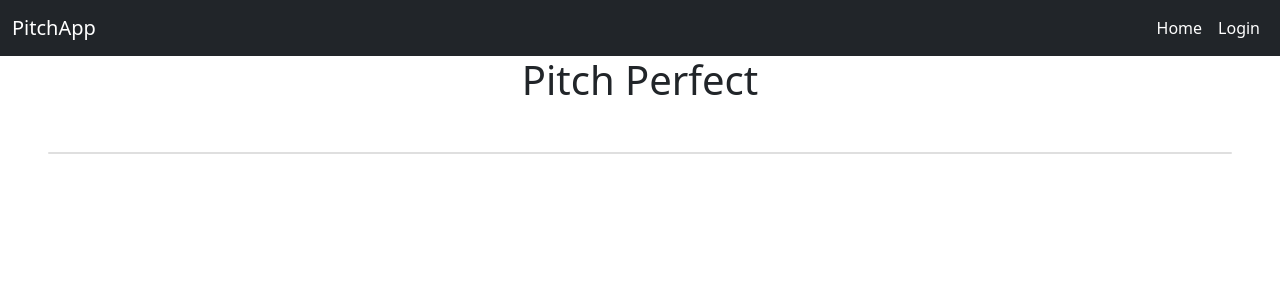
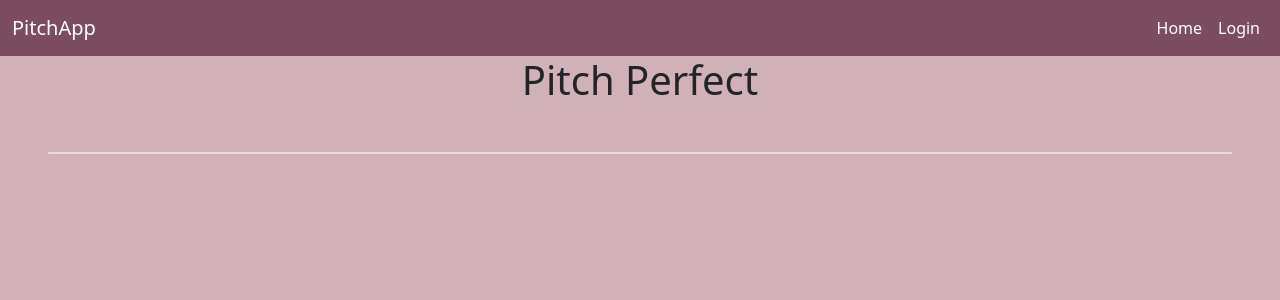
Before and after one commit to TERESIA012/App_Pitch, a Flask app: page / in a window 1280 px wide. Shown: the top 300 px of the page. Run offline with Flask 2, Linux system fonts and the light colour scheme; data that the repository does not hold is empty; some libraries are stand-ins or nearby versions.

Commit message:
style cards

```diff
--- a/app/models.py
+++ b/app/models.py
@@ -72,6 +72,8 @@ class Comment(db.Model):
     def __repr__(self):
         return f'Comment: {self.comment}'
 
+
+
 class Upvote(db.Model):
     __tablename__ = 'upvotes'
     id = db.Column(db.Integer, primary_key = True)
--- a/app/static/css/styles.css
+++ b/app/static/css/styles.css
@@ -1,3 +1,19 @@
-h1{
-    text-align: center;
+*{
+    margin: 0;
+    padding: 0;
+    box-sizing: border-box;
+
 }
+
+body{
+    background-color: #d0b1b8;
+}
+
+nav {
+    background-color:#7c4d60;
+}
+
+#card1{
+    background-color:#7c4d60;
+    color:#fff;
+}
--- a/app/templates/macros.html
+++ b/app/templates/macros.html
@@ -6,7 +6,7 @@
 
 {% for post in posts%}
 <div class="col-md-4">
-    <div class="card text-white bg-dark mb-3" style="">
+    <div class="card  mb-3" id="card1" style"">
         <div class="card-header">{{post.title}}</div>
         <div class="card-body">
             <h5 class="card-title">{{post.category}}</h5>
--- a/app/templates/navbar.html
+++ b/app/templates/navbar.html
@@ -1,4 +1,4 @@
-<nav class="navbar navbar-expand-lg navbar-light bg-dark">
+<nav class="navbar navbar-expand-lg ">
     <div class="container-fluid">
       <a class="navbar-brand text-white" href="{{url_for('main.index')}}"font-size="20px">PitchApp</a>
       <button class="navbar-toggler" type="button" data-bs-toggle="collapse" data-bs-target="#navbarSupportedContent" aria-controls="navbarSupportedContent" aria-expanded="false" aria-label="Toggle navigation">
```
Also changed, not shown: app/templates/profile/profile.html (+2 -24 lines), app/static/photos/bitmoji1_8.jpg (added).
